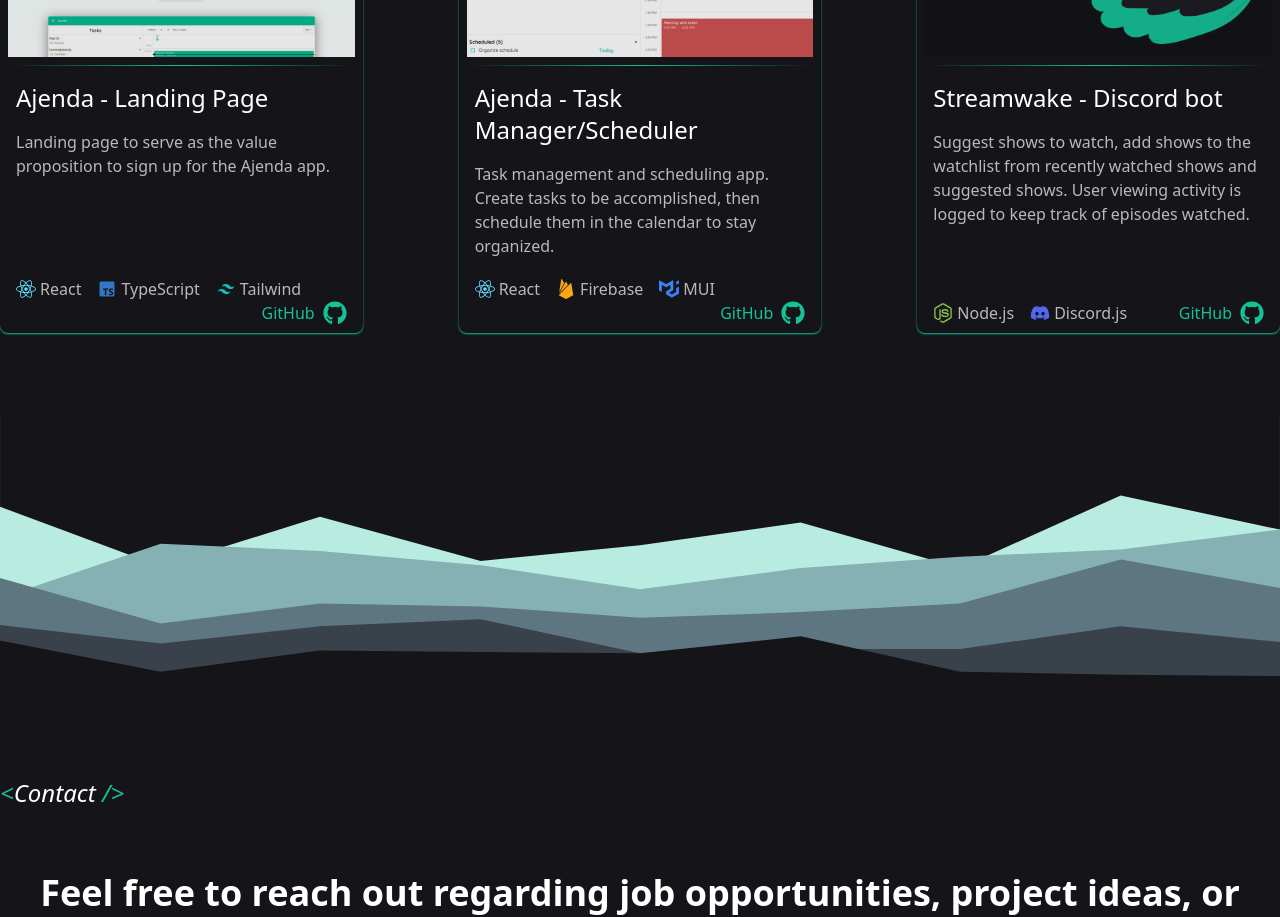
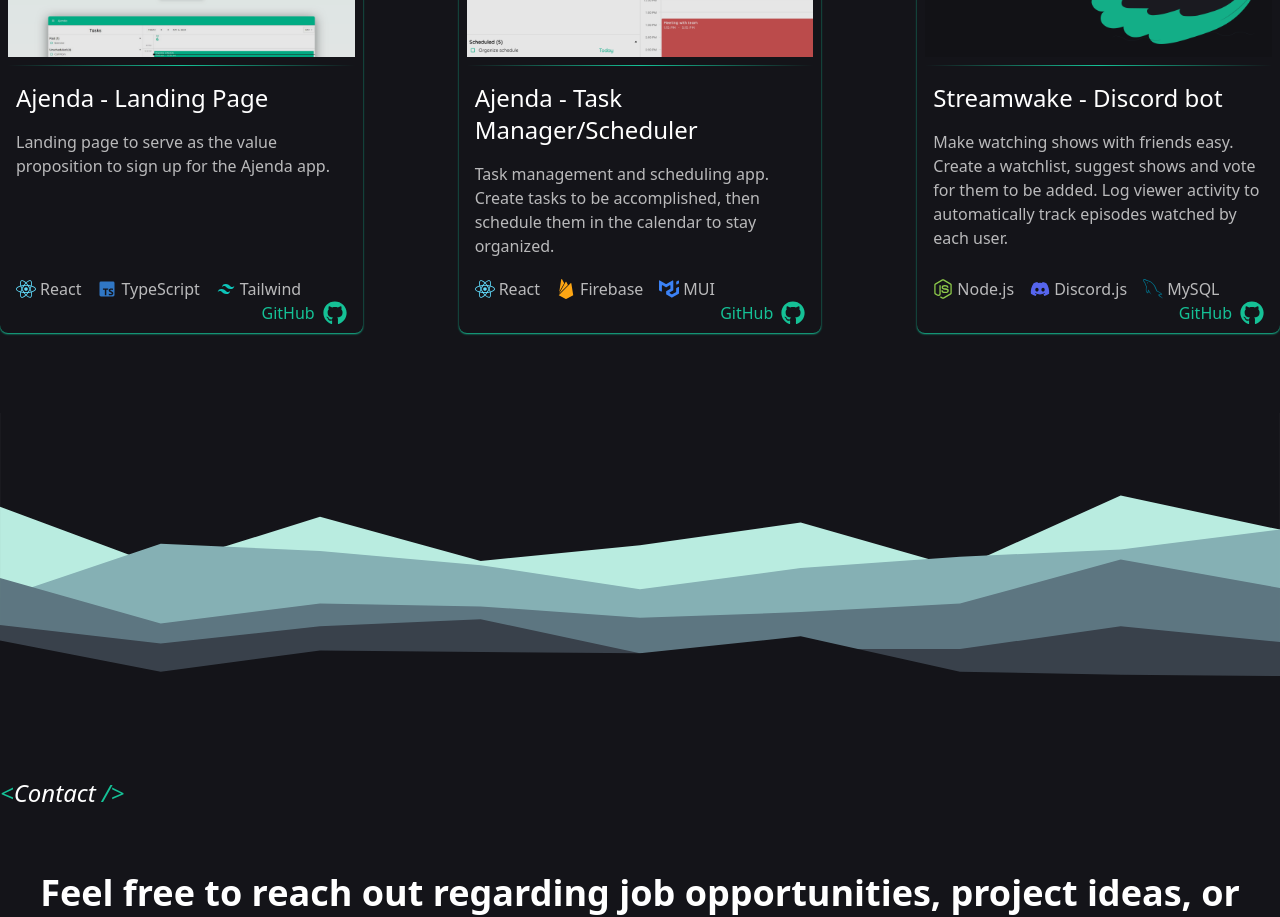
Before and after one commit to LyndeCS/portfolio-site, a React (Vite) app: page / in a window 1280 px wide. Shown: the part 2620-3537 px from the top of the page. Built offline with nearby package versions, Linux system fonts and the light colour scheme; no server answers.

Commit message:
Portfolio Cards updated
-Added MySQL to list of technologies on "Streamwake" card
-Edited "Streamwake" card description to better explain what the app does

```diff
--- a/src/components/Portfolio.jsx
+++ b/src/components/Portfolio.jsx
@@ -4,7 +4,8 @@ import ajendaLandingImg from "../assets/alp_card.png";
 import streamwakeImg from "../assets/sw_card.png";
 import { FaGithub, FaReact, FaNodeJs, FaDiscord } from "react-icons/fa";
 import { BiLogoTypescript, BiLogoTailwindCss } from "react-icons/bi";
-import { SiMui, SiFirebase } from "react-icons/si";
+import { SiMui, SiFirebase, SiSequelize } from "react-icons/si";
+import { GrMysql } from "react-icons/gr";
 
 const Portfolio = () => {
 	// Data for portfolio items
@@ -33,9 +34,9 @@ const Portfolio = () => {
 			id: 3,
 			title: "Streamwake - Discord bot",
 			description:
-        "Suggest shows to watch, add shows to the watchlist from recently watched shows and suggested shows. User viewing activity is logged to keep track of episodes watched.",
+				"Make watching shows with friends easy. Create a watchlist, suggest shows and vote for them to be added. Log viewer activity to automatically track episodes watched by each user.",
 			image: streamwakeImg,
-      tools: ["Node.js", "Discord.js"],
+			tools: ["Node.js", "Discord.js", "MySQL"],
 			link: "https://github.com/LyndeCS/Streamwake",
 			git: "https://github.com/LyndeCS/Streamwake",
 		},
@@ -110,6 +111,15 @@ const Portfolio = () => {
 											{tool === "MUI" && (
 												<SiMui size={20} className="mr-1 text-blue-500" />
 											)}
+											{tool === "MySQL" && (
+												<GrMysql size={20} className="mr-1 text-[#00758F]" />
+											)}
+											{tool === "Sequelize" && (
+												<SiSequelize
+													size={20}
+													className="mr-1 text-[#06AFEF]"
+												/>
+											)}
 											<span className="text-white opacity-70">{tool}</span>
 										</span>
 									))}
```
Lines whose indentation alone changed are shown as unchanged.
